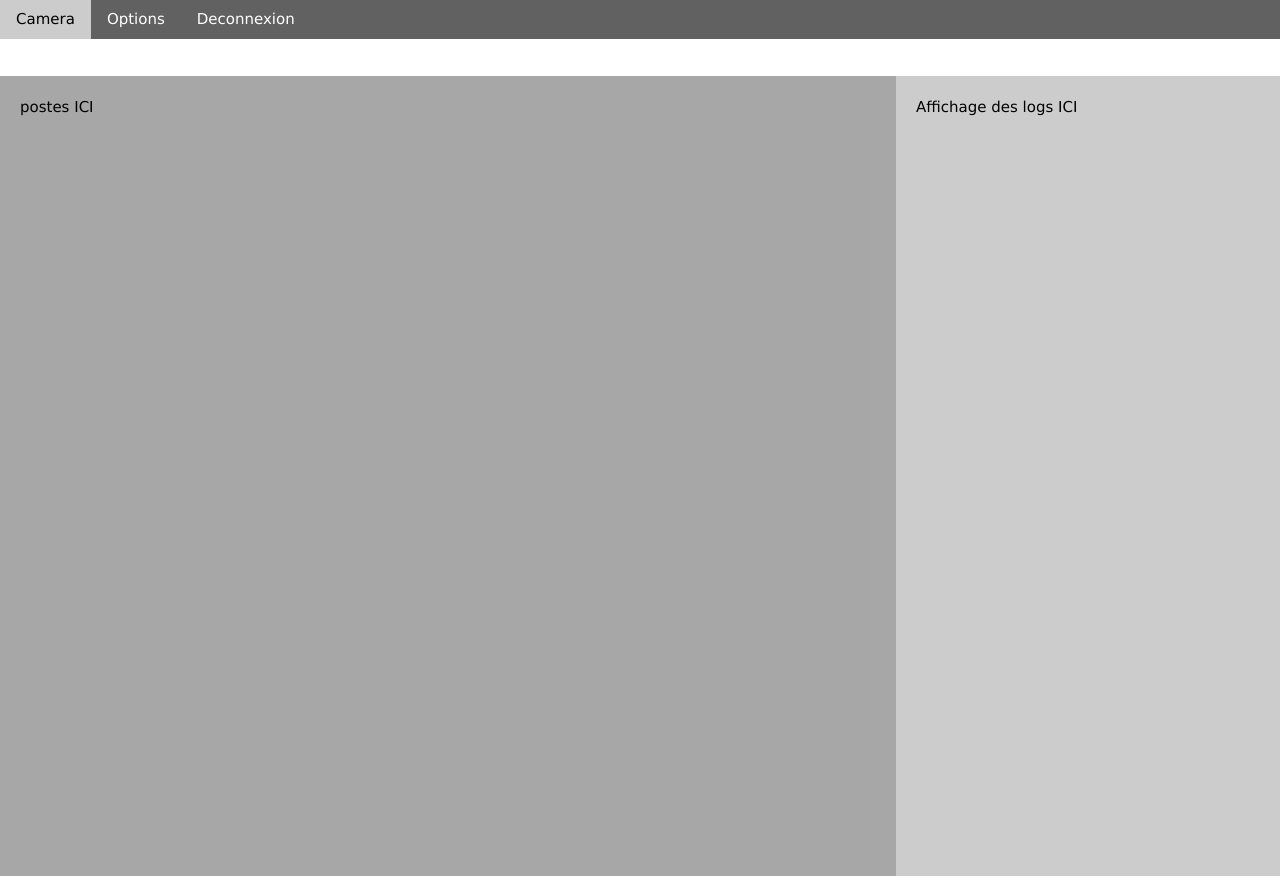
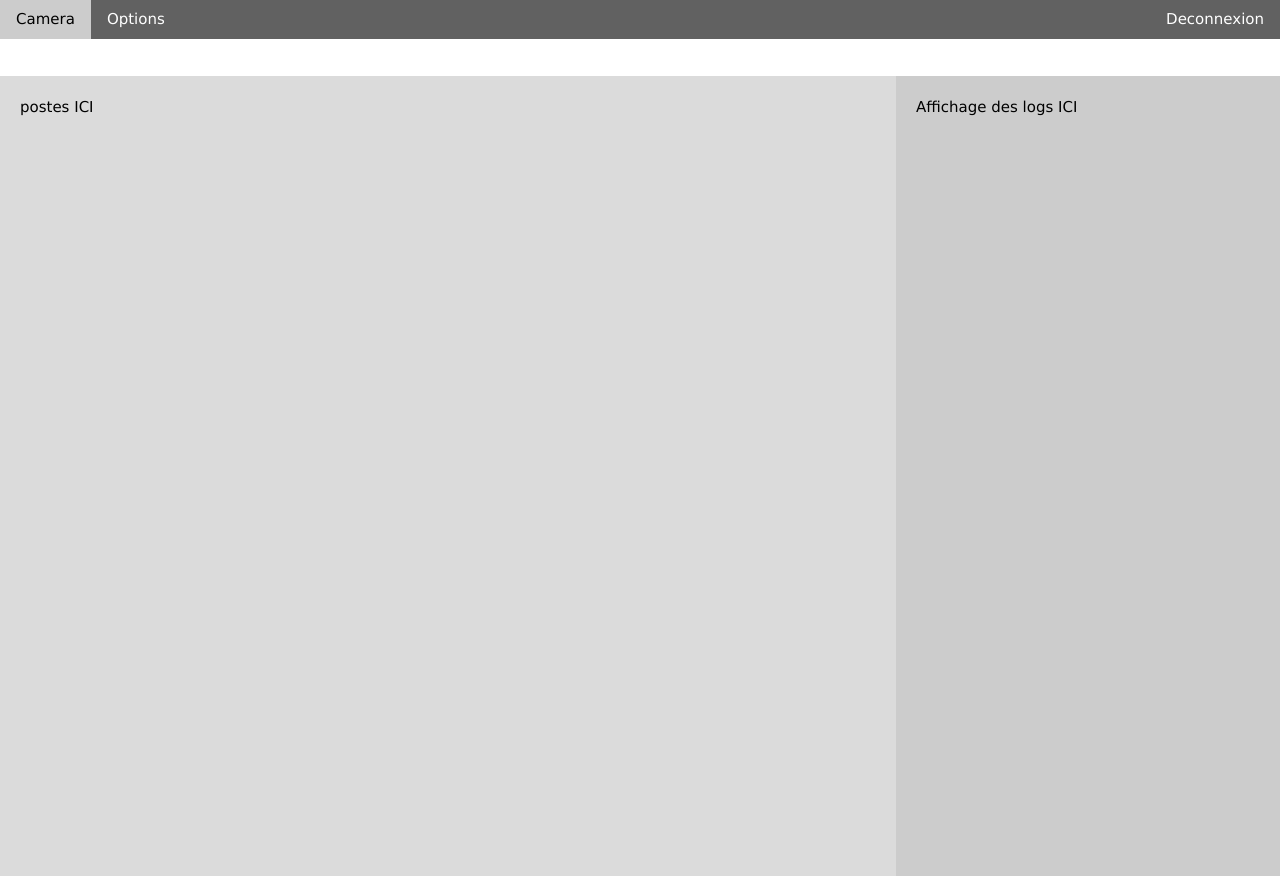
Before and after one commit to ApplePie27/PythonAppPico, a PHP site: page / in a window 1280 px wide. Run offline with PHP 8.4, Linux system fonts and the light colour scheme.

Commit message:
Ajout AJAX, fonctions à refaire

```diff
--- a/index.html
+++ b/index.html
@@ -8,7 +8,7 @@ Samuel Guérard - Halima Hikmat
 V-0.0 - 2026-02-25 (création du fichier & barre options)
 V-0.1 - 2026-03-04 (ajout emplacements pour logs & postes)
 V-0.2 - 2026-03-11 (création des scripts qui seront a modifier dans l'avenir)
-V-0.3 - 2026-03-18 (création fichier de styles)
+V-0.3 - 2026-03-18 (création fichier de styles + ajout pop-up camera + modifications barre de menu)
 V-0.4 -
 -->
 <head>
@@ -16,6 +16,8 @@ V-0.4 -
 <link rel="stylesheet" href="https://www.w3schools.com/w3css/5/w3.css">
 <!-- styles utilises dans la page WEB (a mettre dans un fichier a part idealement) -->
 <link rel="stylesheet" href="styles.css">
+<!-- Ajout AJAX pour fonctions -->
+<script src="https://ajax.googleapis.com/ajax/libs/jquery/3.7.1/jquery.min.js"></script>
 <!-- nom de la page WEB -->
 <title>BRAVO Project</title>
 <!-- image test pour l'icon de la page WEB -->
@@ -47,6 +49,9 @@ V-0.4 -
   function fctCamera()
   {
   }
+  $(document).ready(function()
+  {
+  });
 </script>
 </head>
 <body>
@@ -57,10 +62,10 @@ V-0.4 -
       <button class="w3-button">Options</button>
       <div class="w3-dropdown-content w3-bar-block w3-card-4 w3-grey">
         <a href="#" class="w3-bar-item w3-button" onclick="fctLockAll()">Bloquer tout</a>
-        <a href="#" class="w3-button" onclick="fctUnlockAll()">Debloquer tout</a>
+        <a href="#" class="w3-bar-item w3-button" onclick="fctUnlockAll()">Debloquer tout</a>
       </div>
     </div>
-    <a href="#" class="w3-bar-item w3-button" onclick="fctLogout()">Deconnexion</a>
+    <a href="#" class="w3-button" style="float: right" onclick="fctLogout()">Deconnexion</a>
   </div>
 
 
@@ -70,7 +75,7 @@ V-0.4 -
 
   <p class="postes">postes ICI</p>
 
-  <p class="logs">Affichage des logs ICI</p>
+  <p class="logs">Affichage des logs ICI </p>
 </body>
 
 </html>
--- a/styles.css
+++ b/styles.css
@@ -3,7 +3,7 @@
     float: left;
     width: 70%;
     height: 800px; /* only for demonstration, should be removed */
-    background: #a7a7a7;
+    background: #dbdbdb;
     padding: 20px;
 }
 .logs
```
